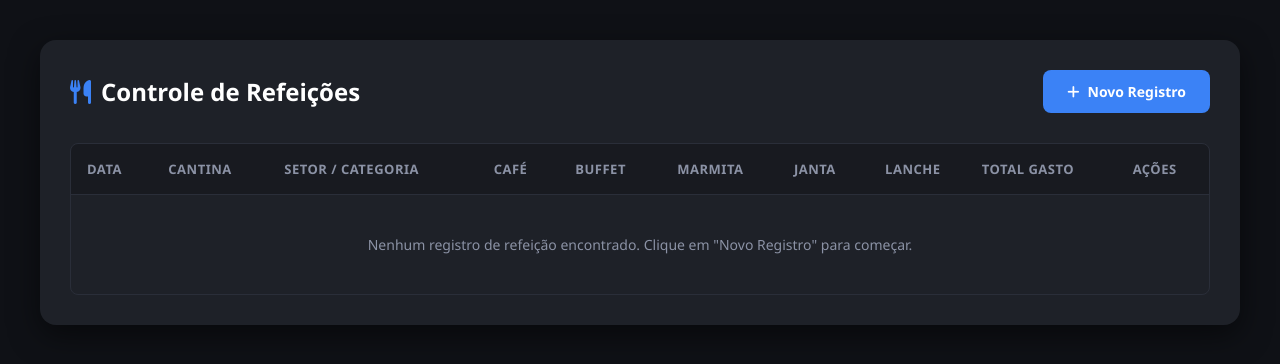
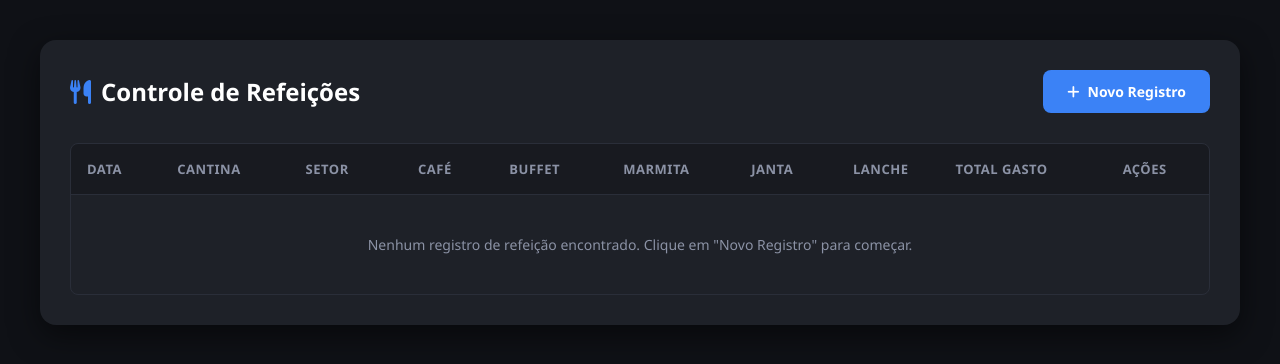
Before and after one commit to NisioH/sistema_refeicoes, a Django app: page /painel/ in a window 1280 px wide. Shown: the top 364 px of the page. Run offline with Django 5.2, Linux system fonts and the light colour scheme; data that the repository does not hold is empty.

Commit message:
Alteração título tabela no front

```diff
--- a/refeicoes/templates/refeicoes/painel.html
+++ b/refeicoes/templates/refeicoes/painel.html
@@ -75,7 +75,7 @@
                     <tr>
                         <th>Data</th>
                         <th>Cantina</th>
-                        <th>Setor / Categoria</th>
+                        <th>Setor</th>
                         <th class="text-center">Café</th>
                         <th class="text-center">Buffet</th>
                         <th class="text-center">Marmita</th>
```
